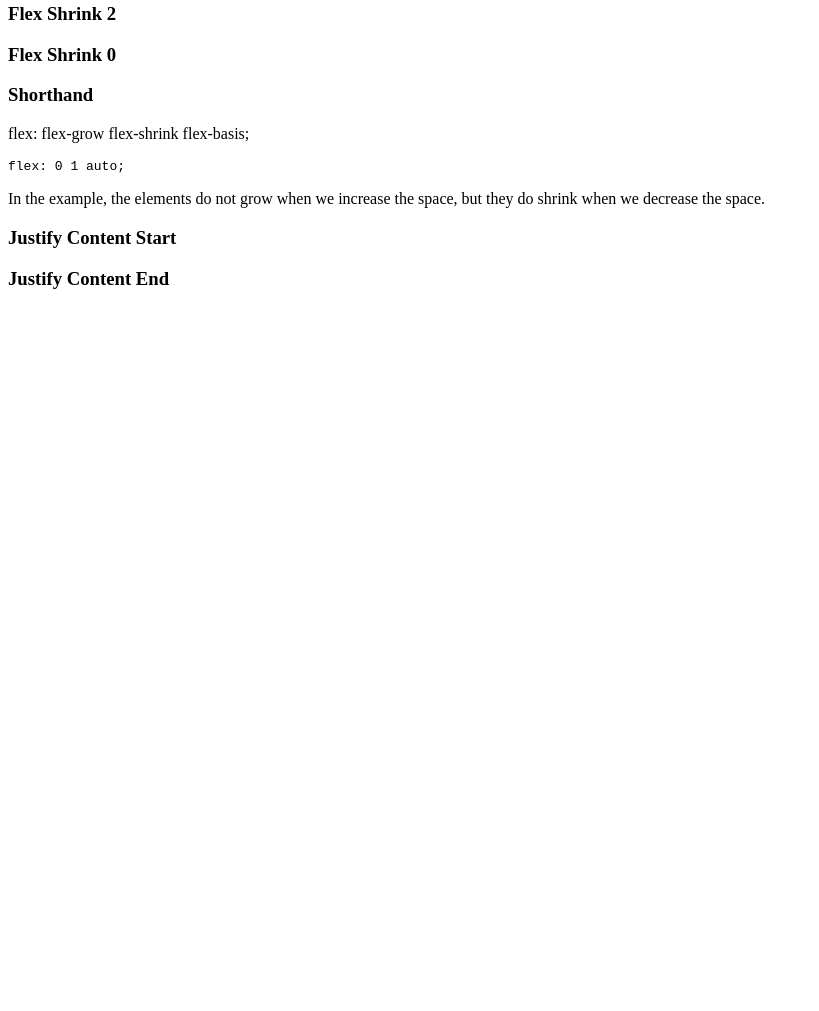
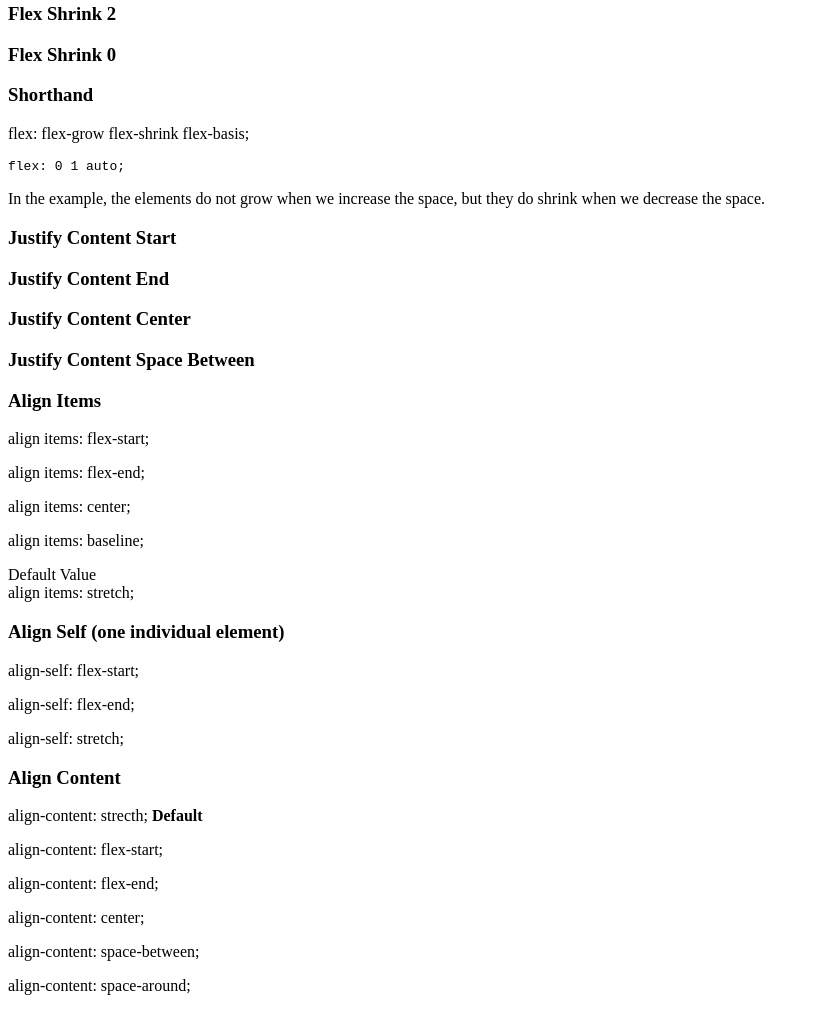
Before and after one commit to pearpages/flexbox, a plain HTML site: page index.html in a window 1280 px wide. Shown: the part 764-1775 px from the top of the page, without its empty margins (0-819 px from the left). Before the commit the page ends 1072 px from the top, so only its background shows below. Drawn offline with nearby package versions, Linux system fonts and the light colour scheme.

Commit message:
align, justify

```diff
--- a/index.html
+++ b/index.html
@@ -286,7 +286,7 @@
 
 <div class="flex container">
     <div class="e e-shrink-2">1 (shrink 2)</div>
-    <div class="e e-grow-1">2</div>
+    <div class="e e-grow-4">2</div>
     <div class="e e-grow-1">3</div>
 </div>
 
@@ -295,7 +295,7 @@
 <div class="flex container">
     <div class="e e-shrink-0">1 (shrink 0)</div>
     <div class="e e-grow-1">2</div>
-    <div class="e e-grow-1">3</div>
+    <div class="e e-grow-4">3</div>
 </div>
 
 <h3>Shorthand</h3>
@@ -322,6 +322,45 @@
     <div class="e">3</div>
 </div>
 
+<h3>Justify Content Center</h3>
+
+<div class="flex container" style="justify-content: center;">
+    <div class="e">1</div>
+    <div class="e">2</div>
+    <div class="e">3</div>
+</div>
+
+<h3>Justify Content Space Between</h3>
+
+<div class="flex container" style="justify-content: space-between;">
+    <div class="e">1</div>
+    <div class="e">2</div>
+    <div class="e">3</div>
+</div>
+
+<h3>Align Items</h3>
+
+<p>align items: flex-start;</p>
+<p>align items: flex-end;</p>
+<p>align items: center;</p>
+<p>align items: baseline;</p>
+<p><stronbg>Default Value</strong><br/>align items: stretch;</p>
+
+<h3>Align Self (one individual element)</h3>
+
+<p>align-self: flex-start;</p>
+<p>align-self: flex-end;</p>
+<p>align-self: stretch;</p>
+
+<h3>Align Content</h3>
+
+<p>align-content: strecth; <strong>Default</strong></p>
+<p>align-content: flex-start;</p>
+<p>align-content: flex-end;</p>
+<p>align-content: center;</p>
+<p>align-content: space-between;</p>
+<p>align-content: space-around;</p>
+
 <script src="https://code.jquery.com/jquery-2.2.4.min.js" integrity="sha256-BbhdlvQf/xTY9gja0Dq3HiwQF8LaCRTXxZKRutelT44=" crossorigin="anonymous"></script>
 <script>
     $('div.container').hide();
```
